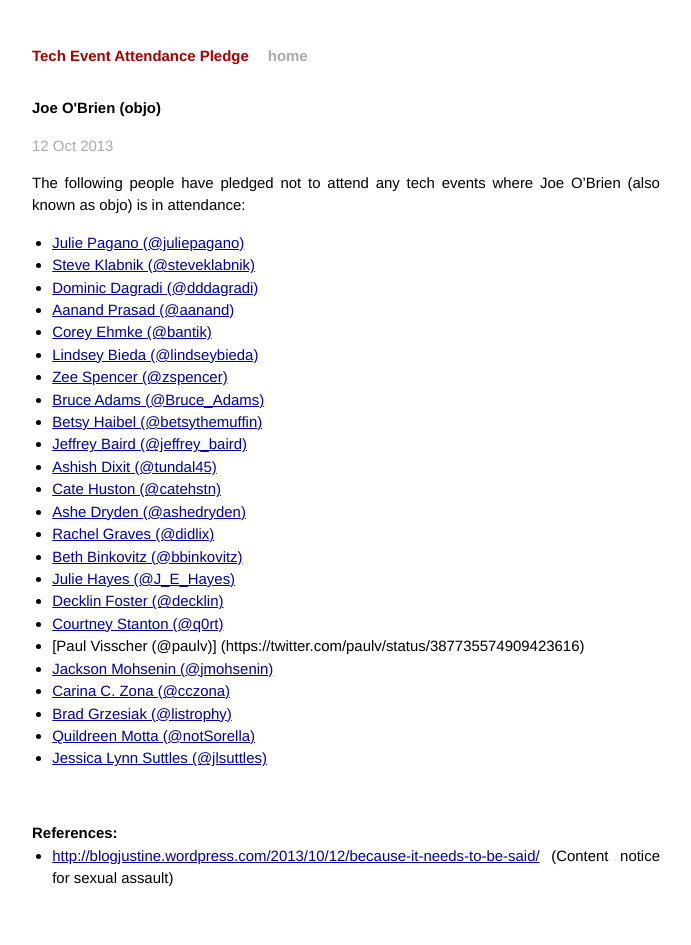
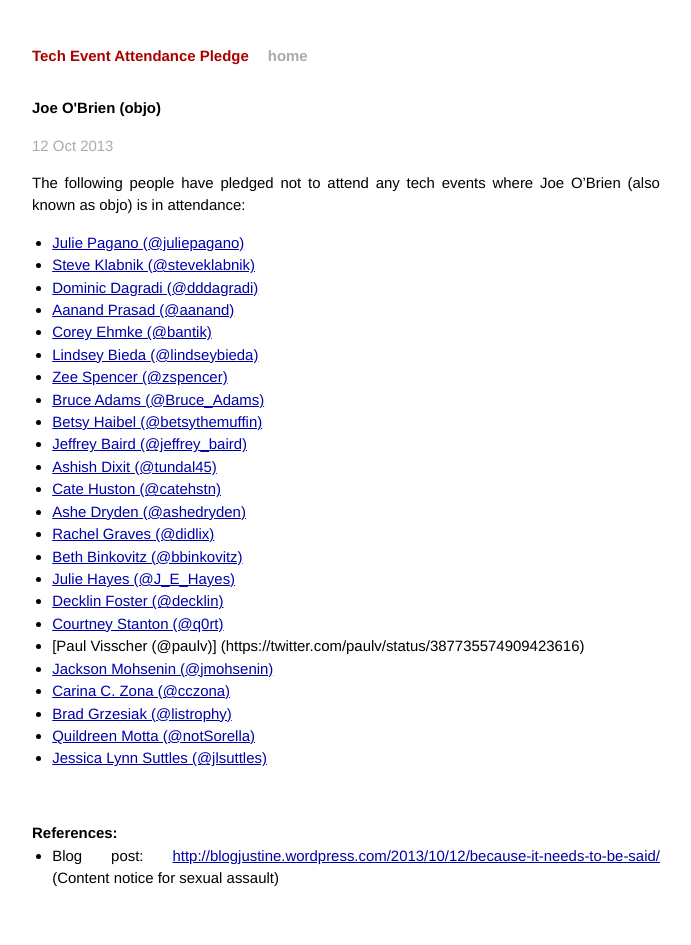
Before and after one commit to techtektek/tech-event-attendance-pledge.github.io, a Jekyll site: the page built from _posts/2013-10-12-objo.markdown, in a window 1280 px wide. Shown: the whole page, without its empty margins (294-985 px from the left). Built offline with Jekyll 4.4.1, drawn with Linux system fonts in a browser that asks for light colours; Markdown is read by kramdown in place of the engine named in the settings.

Commit message:
Fix link to Objo page blog post
Correcting minor Markdown syntax error

```diff
--- a/_posts/2013-10-12-objo.markdown
+++ b/_posts/2013-10-12-objo.markdown
@@ -37,4 +37,4 @@ O'Brien (also known as objo) is in attendance:
 
 <h2>References:</h2>
 
-* [http://blogjustine.wordpress.com/2013/10/12/because-it-needs-to-be-said/](blog post) (Content notice for sexual assault)
+* Blog post: [http://blogjustine.wordpress.com/2013/10/12/because-it-needs-to-be-said/](http://blogjustine.wordpress.com/2013/10/12/because-it-needs-to-be-said/) (Content notice for sexual assault)
```
